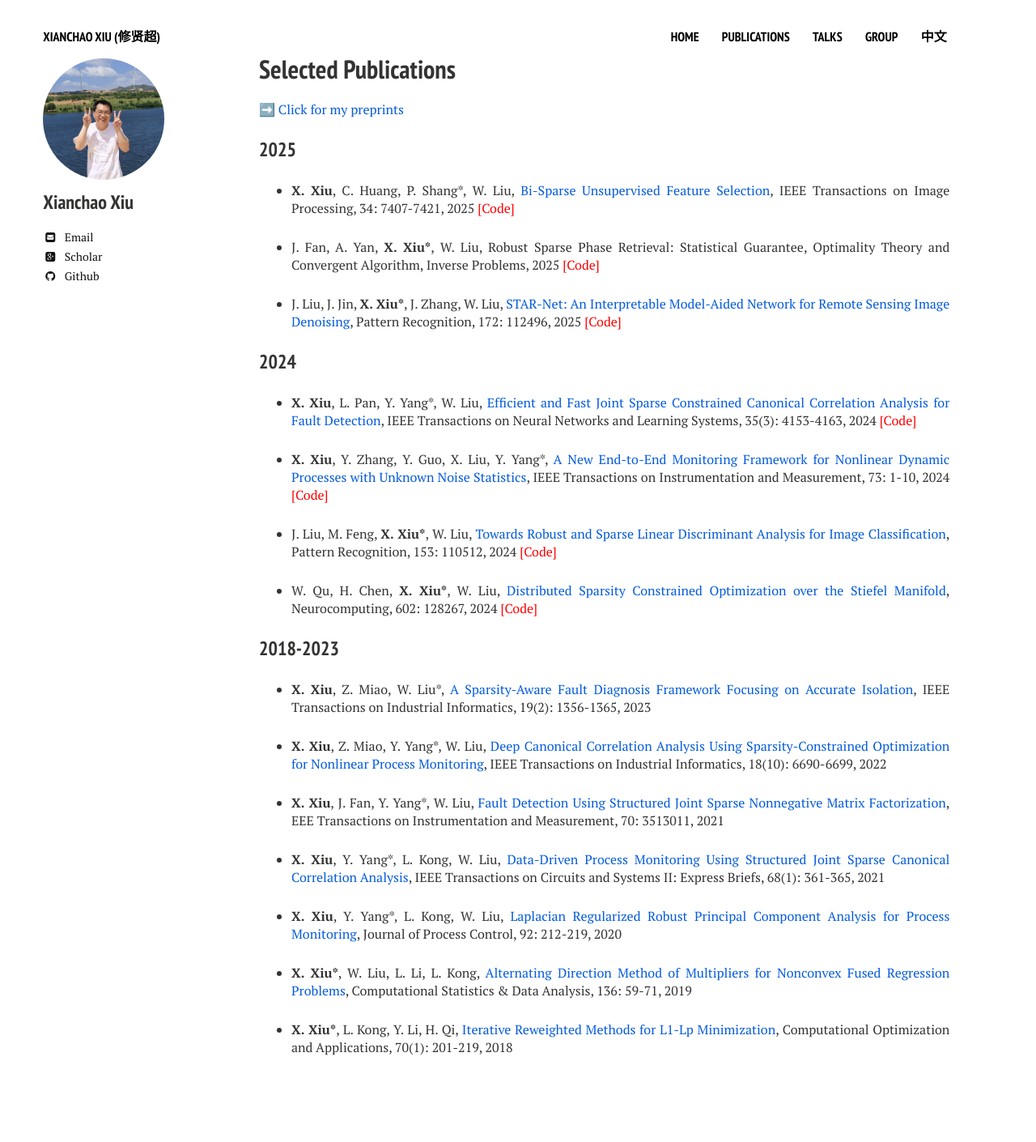
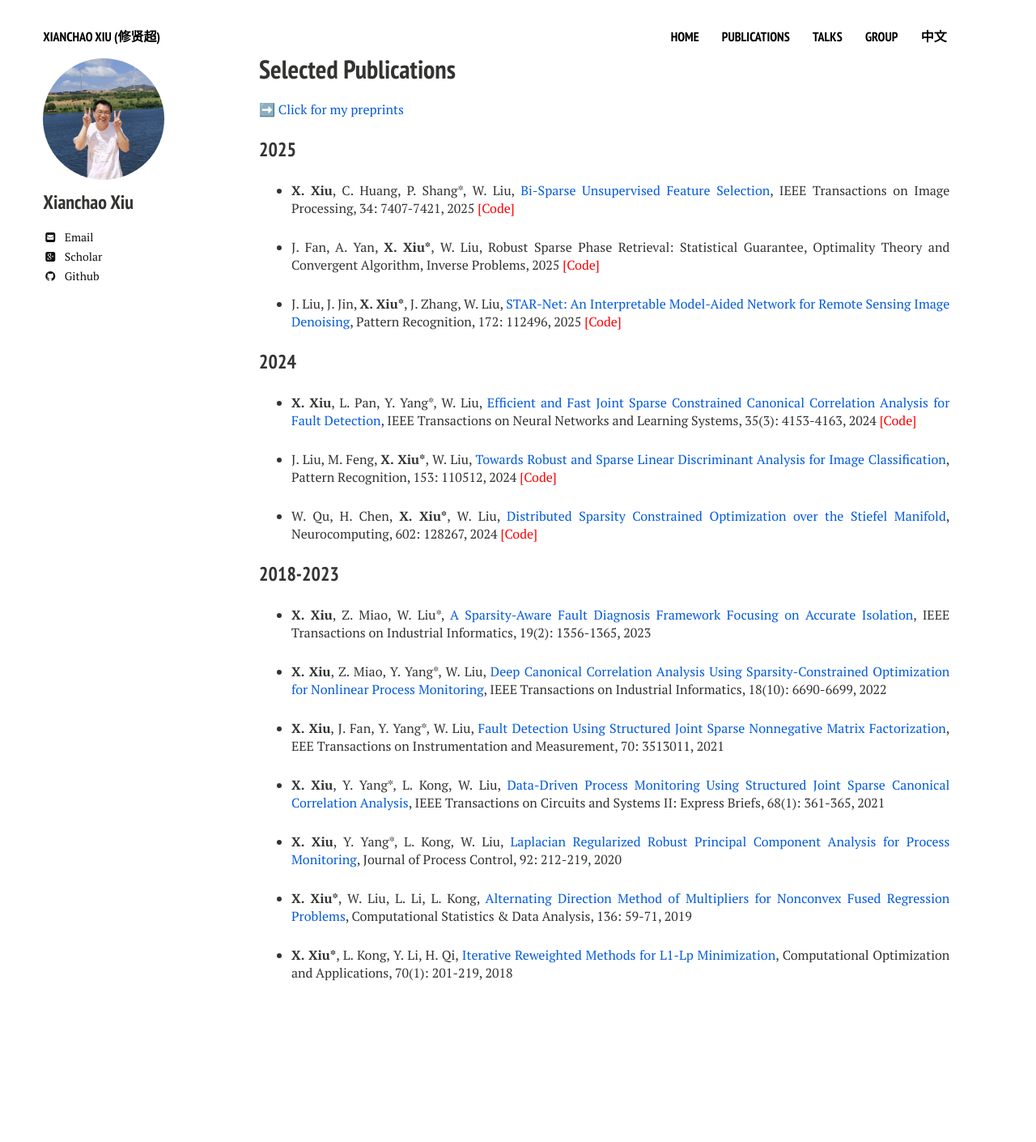
Before and after one commit to xianchaoxiu/xianchaoxiu.github.io, a Jekyll site: the page built from publications/index.md, in a window 1280 px wide. Shown: the whole page at 81% size. Built offline with Jekyll 4.4.1, drawn with Linux system fonts in a browser that asks for light colours; nearby versions of some CDN libraries; after the commit the page ends 1318 px from its top, so only the background shows below that.

Commit message:
Update index.md

```diff
--- a/publications/index.md
+++ b/publications/index.md
@@ -26,8 +26,6 @@ share: false
 
 * <b>X. Xiu</b>, L. Pan, Y. Yang*, W. Liu, <a href="https://doi.org/10.1109/TNNLS.2022.3201881" class="textlink" target="_blank">Efficient and Fast Joint Sparse Constrained Canonical Correlation Analysis for Fault Detection</a>, IEEE Transactions on Neural Networks and Learning Systems, 35(3): 4153-4163, 2024 <a href="https://github.com/xianchaoxiu/JSCCCA" class="textlink" target="_blank" style="color: red;">[Code]</a>
 
-* <b>X. Xiu</b>, Y. Zhang, Y. Guo, X. Liu, Y. Yang*, <a href="https://doi.org/10.1109/TIM.2024.3375402" class="textlink" target="_blank">A New End-to-End Monitoring Framework for Nonlinear Dynamic Processes with Unknown Noise Statistics</a>, IEEE Transactions on Instrumentation and Measurement, 73: 1-10, 2024 <a href="https://github.com/xianchaoxiu/DRNN" class="textlink" target="_blank" style="color: red;">[Code]</a>
-
 * J. Liu, M. Feng, <b>X. Xiu*</b>, W. Liu, <a href="https://doi.org/10.1016/j.patcog.2024.110512" class="textlink" target="_blank">Towards Robust and Sparse Linear Discriminant Analysis for Image Classification</a>, Pattern Recognition, 153: 110512, 2024 <a href="https://github.com/EMXlight/RSLDAplus" class="textlink" target="_blank" style="color: red;">[Code]</a>
 
 * W. Qu, H. Chen, <b>X. Xiu*</b>, W. Liu, <a href="https://doi.org/10.1016/j.neucom.2024.128267" class="textlink" target="_blank">Distributed Sparsity Constrained Optimization over the Stiefel Manifold</a>, Neurocomputing, 602: 128267, 2024 <a href="https://github.com/wtqu/DREAM" class="textlink" target="_blank" style="color: red;">[Code]</a>
```
